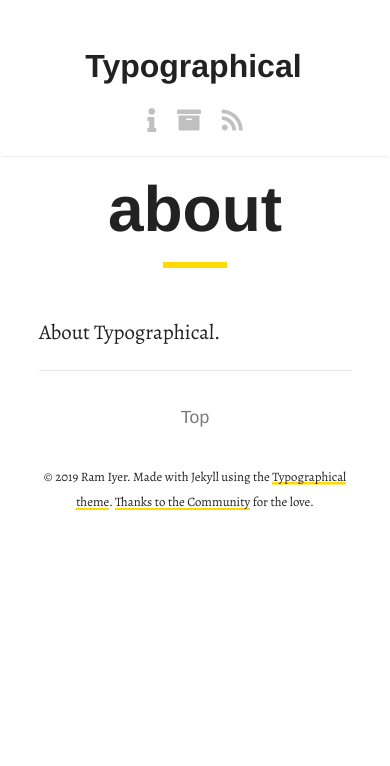
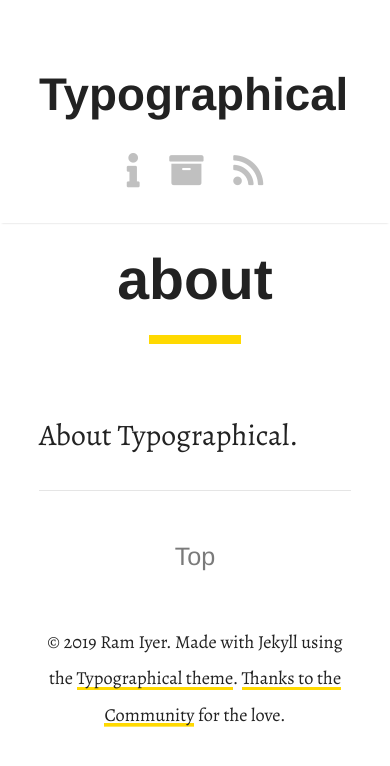
Before and after one commit to studiolampblack/typographical, a Jekyll site: the page built from _pages/about.md, in a window 390 px wide. Shown: the top 766 px of the page. Built offline with Jekyll 4.4.1, drawn with Linux system fonts in a browser that asks for light colours; nearby versions of some CDN libraries; some web fonts are replaced.

Commit message:
Text size tweaks for smaller screens

```diff
--- a/_sass/typographical/_tweaks.scss
+++ b/_sass/typographical/_tweaks.scss
@@ -158,3 +158,15 @@
   letter-spacing: 0.01em;
   text-transform: lowercase;
 }
+
+// for those little screens
+
+@media (max-width: 37.5em) {
+  html {
+    font-size: 1.1 * $base-font-size;
+  }
+
+  .post-title {
+    font-size: 2.5em;
+  }
+}
```
